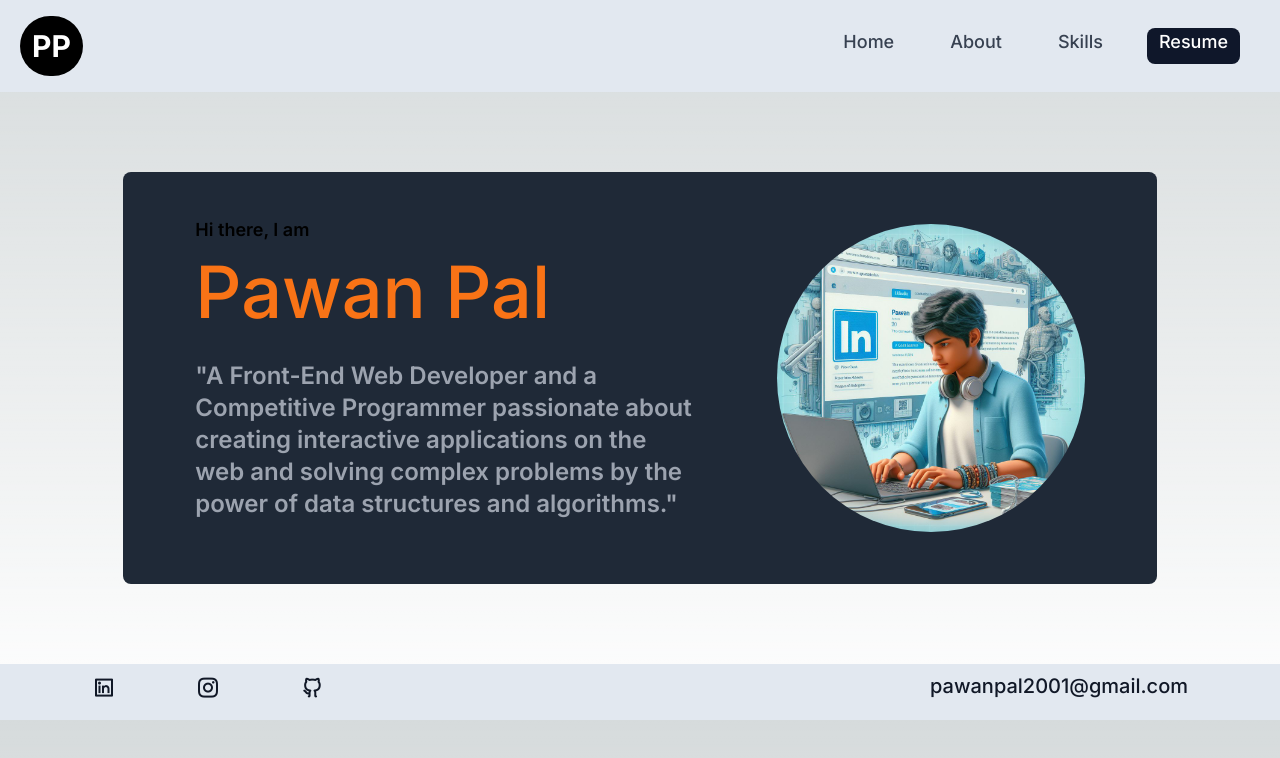
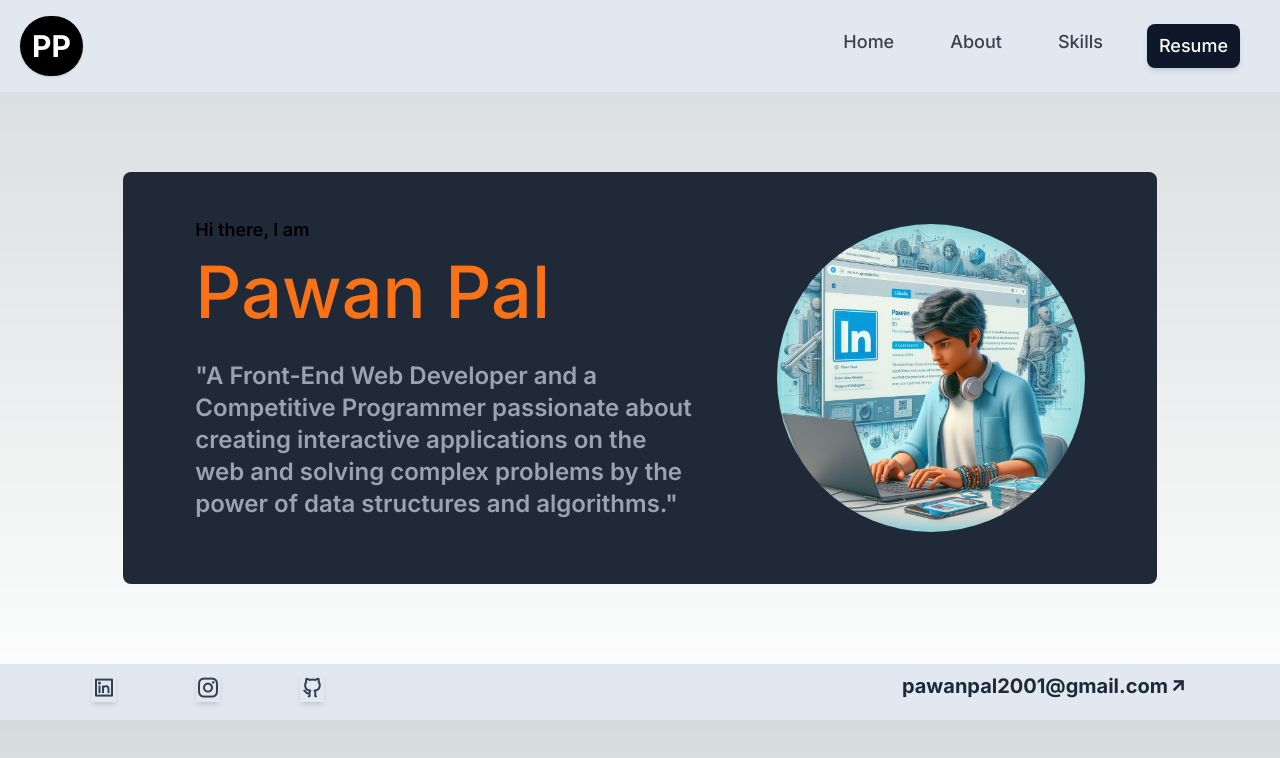
Before and after one commit to pal-pawan/portfolio, a Next.js app: page /Home in a window 1280 px wide. Shown: the top 758 px of the page. Built offline with nearby package versions, Linux system fonts and the light colour scheme.

Commit message:
updated the hover effect in skills section

```diff
--- a/src/app/Skills/page.js
+++ b/src/app/Skills/page.js
@@ -13,19 +13,19 @@ const Skills = () => {
             <h3 className=' text-4xl text-orange-400'>My Skills</h3>
             <div className='px-5 py-9'>
               <ul className='flex justify-center align-middle font-thin text-7xl gap-10 flex-wrap'>
-                <li className=' outline-white outline transition-all duration-300 ease-in-out p-8 text-center hover:outline-orange-300 hover:outline-4 rounded-lg hover:shadow-lg hover:shadow-gray-500'><i class="ri-reactjs-line"></i>
+                <li className=' outline-white outline transition-all duration-300 p-8 text-center hover:outline-orange-300 hover:outline-4 rounded-lg hover:shadow-lg hover:shadow-gray-500'><i class="ri-reactjs-line"></i>
                     <p className='text-lg font-medium text-center font-mono '>ReactJs</p>
                 </li>
-                <li className=' outline-white outline transition-all duration-300 ease-in-out p-8 text-center hover:outline-orange-300 hover:outline-4 rounded-lg hover:shadow-lg hover:shadow-gray-500'><i class="ri-html5-line"></i>
+                <li className=' outline-white outline transition-all duration-300 p-8 text-center hover:outline-orange-300 hover:outline-4 rounded-lg hover:shadow-lg hover:shadow-gray-500'><i class="ri-html5-line"></i>
                     <p className='text-lg font-medium text-center font-mono '>HTML5</p>
                 </li>
-                <li className=' outline-white outline transition-all duration-300 ease-in-out p-8 text-center hover:outline-orange-300 hover:outline-4 rounded-lg hover:shadow-lg hover:shadow-gray-500'><i class="ri-javascript-line"></i>
+                <li className=' outline-white outline transition-all duration-300 p-8 text-center hover:outline-orange-300 hover:outline-4 rounded-lg hover:shadow-lg hover:shadow-gray-500'><i class="ri-javascript-line"></i>
                     <p className='text-lg font-medium text-center font-mono '>JavaScript</p>
                 </li>
-                <li className=' outline-white outline transition-all duration-300 ease-in-out p-8 text-center hover:outline-orange-300 hover:outline-4 rounded-lg hover:shadow-lg hover:shadow-gray-500'><i class="ri-css3-line"></i>
+                <li className=' outline-white outline transition-all duration-300 p-8 text-center hover:outline-orange-300 hover:outline-4 rounded-lg hover:shadow-lg hover:shadow-gray-500'><i class="ri-css3-line"></i>
                     <p className='text-lg font-medium text-center font-mono '>CSS3</p>
                 </li>
-                <li className=' outline-white outline transition-all duration-300 ease-in-out p-8 text-center hover:outline-orange-300 hover:outline-4 rounded-lg hover:shadow-lg hover:shadow-gray-500'><i class="ri-github-line"></i>
+                <li className=' outline-white outline transition-all duration-300 p-8 text-center hover:outline-orange-300 hover:outline-4 rounded-lg hover:shadow-lg hover:shadow-gray-500'><i class="ri-github-line"></i>
                     <p className='text-lg font-medium text-center font-mono '>GitHub</p>
                 </li>
               </ul>
--- a/src/components/Footer/Footer.js
+++ b/src/components/Footer/Footer.js
@@ -8,16 +8,16 @@ const Footer = () => {
         <div className="w-full flex justify-between px-20 align-middle">
                         <ul className="text-gray-900 flex justify-between gap-20 align-middle px-2 py-2 text-2xl font-medium">
                             <li>
-                                <a href="https://www.linkedin.com/in/pawanpaldev/" target="_blank" rel="noopener noreferrer"><i class="ri-linkedin-box-line" aria-label='LinkedIn Logo'></i></a>
+                                <a href="https://www.linkedin.com/in/pawanpaldev/" target="_blank" rel="noopener noreferrer" className='shadow-md text-slate-700 transition-all delay-300 hover:shadow-lg hover:text-slate-900'><i class="ri-linkedin-box-line" aria-label='LinkedIn Logo'></i></a>
                             </li>
                             <li>
-                                <a href="https://www.instagram.com/pawan_pal_ind/" target="_blank" rel="noopener noreferrer"><i class="ri-instagram-line" aria-label='Insta Logo'></i></a>
+                                <a href="https://www.instagram.com/pawan_pal_ind/" target="_blank" rel="noopener noreferrer" className='shadow-md text-slate-700 transition-all delay-300 hover:shadow-lg hover:text-slate-900'><i class="ri-instagram-line" aria-label='Insta Logo'></i></a>
                             </li>
                             <li>
-                                <a href="https://github.com/pal-pawan" target="_blank" rel="noopener noreferrer"><i class="ri-github-line" aria-label='gitHubLogo'></i></a>
+                                <a href="https://github.com/pal-pawan" target="_blank" rel="noopener noreferrer" className='shadow-md text-slate-700 transition-all delay-300 hover:shadow-lg hover:text-slate-900'><i class="ri-github-line" aria-label='gitHubLogo'></i></a>
                             </li>
                         </ul>
-                        <p className='text-gray-900 font-medium flex justify-between align-middle px-2 py-2 text-xl'>pawanpal2001@gmail.com</p>
+                        <a href='mailto:pawanpal2001@gmail.com' className='text-slate-800 font-bold flex justify-between align-middle px-2 py-2 text-xl hover:text-slate-900'>pawanpal2001@gmail.com <i class="ri-arrow-right-up-line"> </i></a>
  </div>
     </footer>
     </>
--- a/src/components/Navbar/Navbar.js
+++ b/src/components/Navbar/Navbar.js
@@ -5,12 +5,12 @@ const Navbar = () => {
   return (
     <>
     <nav className="flex justify-between align-middle py-4 px-2 text-grey-300 font-bold w-full bg-slate-200">
-    <div className="font-bold text-3xl align-middle px-3"><h1 className='bg-black text-white rounded-full p-3 cursor-pointer'>PP</h1></div>
-    <div className=" flex justify-between gap-8 align-middle px-8 py-3">
-        <Link href="/Home" className='text-gray-700 transition-all duration-300 no-underline font-medium text-lg hover:text-gray-900 hover:shadow-lg rounded-lg px-3 '>Home</Link>
-        <Link href="/About" className='text-gray-700 transition-all duration-300 no-underline font-medium text-lg hover:text-gray-900 hover:shadow-lg rounded-lg px-3 '>About</Link>
-        <Link href="/Skills" className='text-gray-700 transition-all duration-300 no-underline font-medium text-lg hover:text-gray-900 hover:shadow-lg rounded-lg px-3 '>Skills</Link>
-        <a href='resume.pdf' target='_blank' className='bg-slate-900 text-white text-middle rounded-lg px-3 font-medium text-lg'>Resume</a>
+    <div className="font-bold text-3xl align-middle px-3"><h1 className='bg-black text-white rounded-full shadow p-3 cursor-pointer hover:scale-110 hover:shadow-lg transition-all delay-300 hover:text-slate-900 hover:bg-yellow-50'>PP</h1></div>
+    <div className=" flex justify-between gap-8 align-middle px-8 py-2">
+        <Link href="/Home" className='text-gray-700 transition-all duration-300 no-underline font-medium text-lg hover:text-gray-900 hover:shadow-lg hover:-translate-y-1 rounded-lg px-3 py-1 '>Home</Link>
+        <Link href="/About" className='text-gray-700 transition-all duration-300 no-underline font-medium text-lg hover:text-gray-900 hover:shadow-lg hover:-translate-y-1 rounded-lg px-3 py-1 '>About</Link>
+        <Link href="/Skills" className='text-gray-700 transition-all duration-300 no-underline font-medium text-lg hover:text-gray-900 hover:shadow-lg hover:-translate-y-1 rounded-lg px-3 py-1 '>Skills</Link>
+        <a href='resume.pdf' target='_blank' className='bg-slate-900 text-white text-middle shadow-md transition-all duration-300 rounded-lg px-3 py-2 font-medium text-lg hover:-translate-y-1 hover:shadow-lg'>Resume</a>
     </div>
     </nav>
     </>
```
